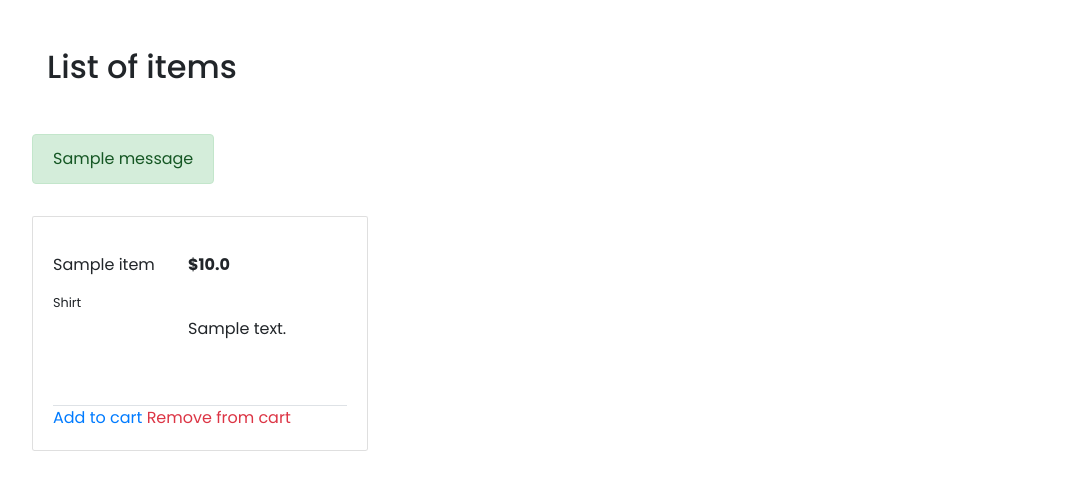
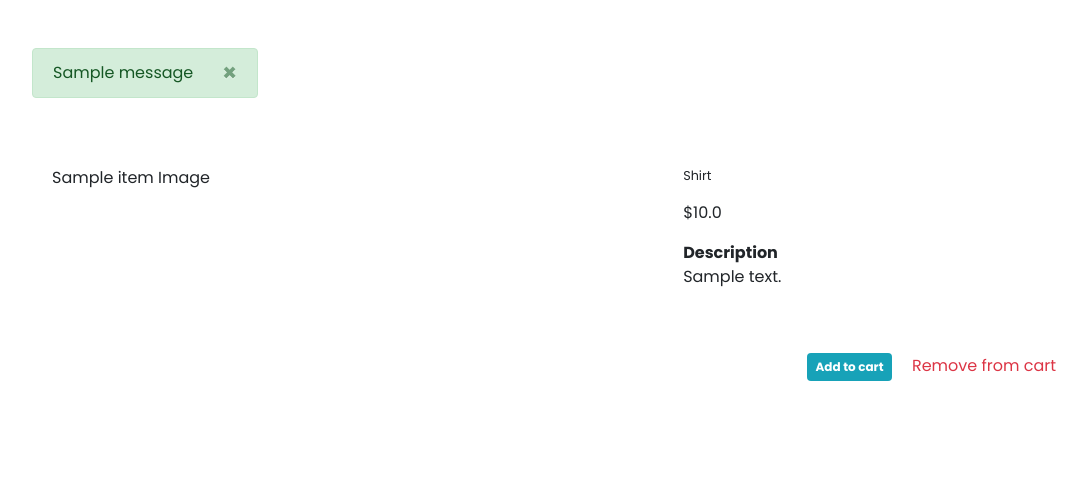
Before and after one commit to lisianthuss116/Mindzzle, a Django app: page /product/sample in a window 1280 px wide. Shown: the part 74-564 px from the top of the page, without its empty margins (38-1125 px from the left). Run offline with Django 3.2, Linux system fonts and the light colour scheme; tables that the repository leaves empty hold one stand-in row (values such as "Sample post"); one stand-in notice (Sample message) is shown; some libraries are stand-ins or nearby versions; some web fonts are replaced.

Commit message:
update product-detail page

```diff
--- a/backend/core/templates/core/product.html
+++ b/backend/core/templates/core/product.html
@@ -2,48 +2,50 @@
 
 {% block content %}
 <div class="container mt-5 mb-5">
-    <h2 class="mb-5">List of items</h2>
     <div class="row">
         {% if messages %}
             {% for message in messages %}
-                <div class="alert alert-{{message.tags}}" role="alert">
-                    {{ message }}
-                </div>
+            <div class="alert alert-{{message.tags}} alert-dismissible fade show" role="alert">
+                {{ message }}
+                <button type="button" class="close" data-dismiss="alert" aria-label="Close">
+                  <span aria-hidden="true">&times;</span>
+                </button>
+              </div>
             {% endfor %}
         {% endif %}
     </div>
     <div class="row">
-        <div class="card border-radius-015 mt-3 mr-5" style="width:21rem;">
+        <div class="card border-0 mt-3 mr-5" style="width:100rem;">
             <div class="card-body">
                 <p class="card-text">
                     <div class="row">
+                        <div class="col-lg-7 col-sm-12">
+                            <p>{{object.title}} Image</p>
+                        </div>
                         <div class="col-lg-5 col-sm-12">
-                            <p>{{object.title}}</p>
                             <p class="small">{{ object.get_category_display }}</p>
-                        </div>
-                        <div class="col-lg-7 col-sm-12">
-                            <strong>
-                                {% if object.discount_price %}
+                            {% if object.discount_price %}
                                 <p>
-                                    <del>${{ object.price }}</del>
+                                    <strong>
+                                        <del class="text-danger">${{ object.price }}</del>
                                     &nbsp;&nbsp;
+                                    </strong>
                                     <span>${{ object.discount_price }}</span>
                                 </p>
                                 {% else %}
                                 <p>${{ object.price }}</p>
-                                {% endif %}
-                            </strong>
-                            <br>
-                            <p>
-                                {{ object.description_item }}
-                            </p>
+                            {% endif %}
+                            <strong>Description</strong>
+                            <p>{{ object.description_item }}</p>
                         </div>
                     </div>
                 </p>
-                <p class="card-text border-top mt-5">
-                    <a href="{{ object.get_add_to_cart_url }}">Add to cart</a>
-                    <a href="{{ object.get_remove_from_cart_url }}" class="text-danger">Remove from cart</a>
-                </p>
+                <div class="card-text mt-5 d-flex">
+                    <div class="ml-auto mr-5">
+                        <a href="{{ object.get_add_to_cart_url }}" class="badge badge-info p-2 mr-3">Add to cart</a>
+                        <a href="{{ object.get_remove_from_cart_url }}" class="text-danger" class="badge badge-danger p-2">Remove from cart</a>
+                    </div>
+                </div>
             </div>
         </div>
     </div>
```
